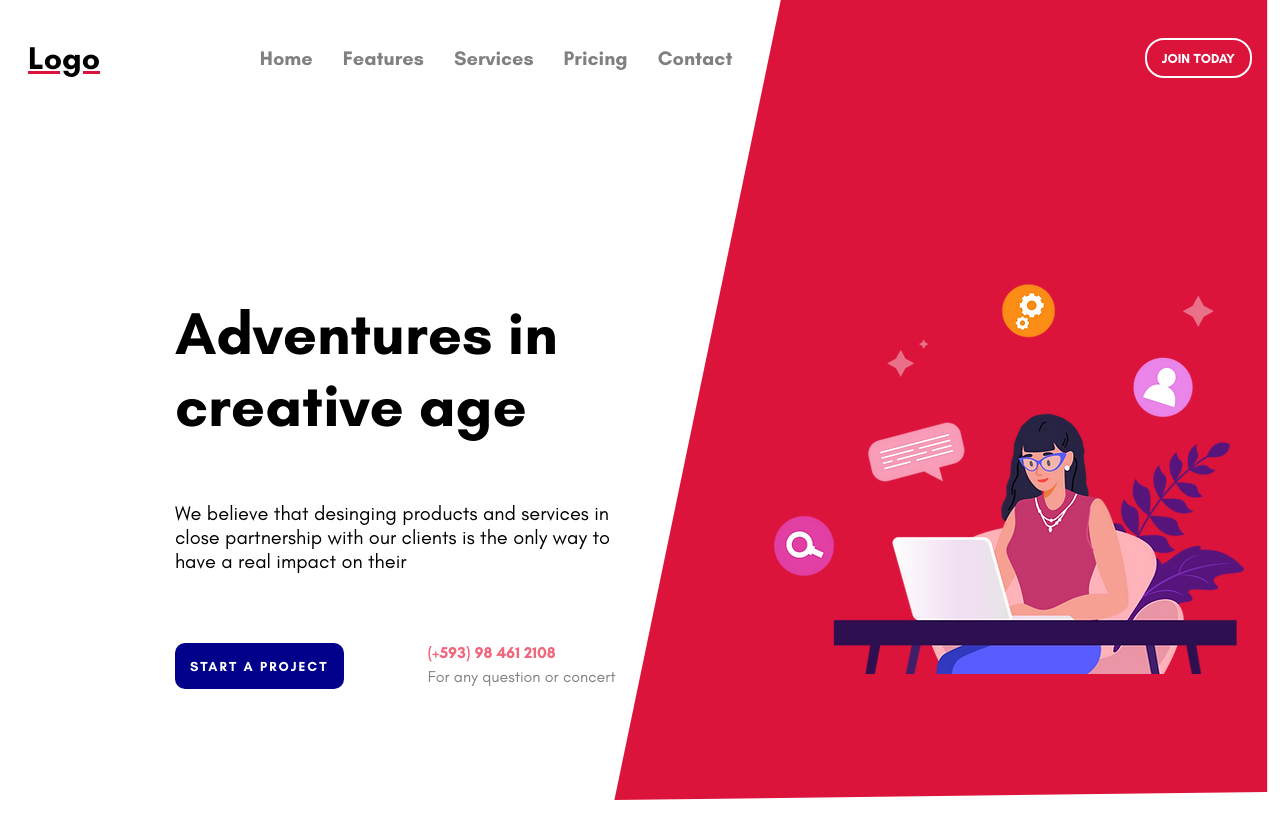
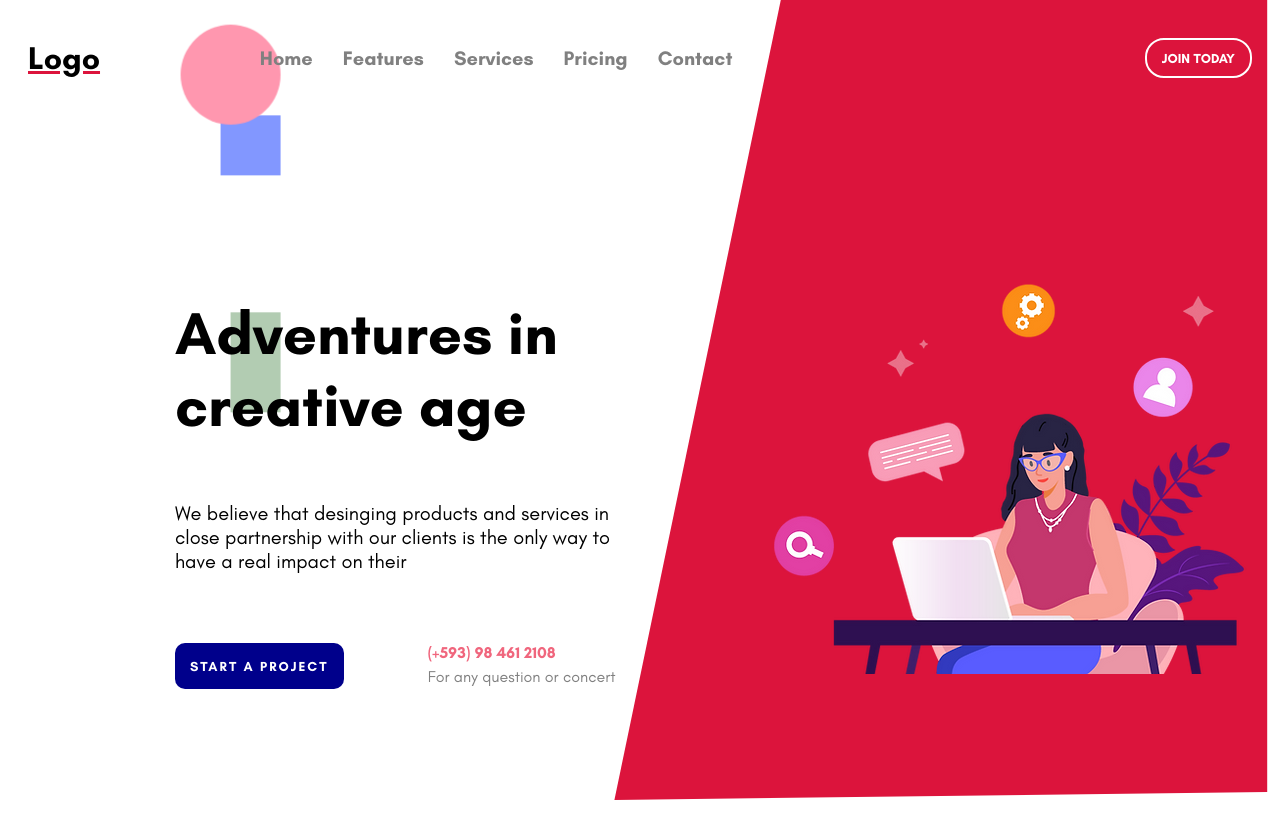
Before and after one commit to lODIN007l/Styled-react, a React (Vite) app: page / in a window 1280 px wide. Built offline with nearby package versions, Linux system fonts and the light colour scheme.

Commit message:
animation shape

```diff
--- /dev/null
+++ b/src/components/AnimatedShape.jsx
@@ -0,0 +1,74 @@
+import React from "react";
+import styled from "@emotion/styled";
+
+const Square = styled.div`
+  width: 60px;
+  height: 60px;
+  background-color: #4e6bff;
+  /* background-color: #000000; */
+  opacity: 0.7;
+  position: absolute;
+  top: -60px;
+  left: -60px;
+  z-index: -1;
+
+  animation: square 25s linear alternate infinite;
+
+  @keyframes square {
+    to {
+      transform: translate(100vw, 100vh);
+    }
+  }
+`;
+
+const Circle = styled.div`
+  width: 100px;
+  height: 100px;
+  background-color: #ff97af;
+  border-radius: 50%;
+  /* opacity: 0.7; */
+  position: absolute;
+  top: 200px;
+  left: -100px;
+  z-index: -1;
+
+  animation: cricle 25s linear alternate infinite;
+
+  @keyframes cricle {
+    to {
+      transform: translate(100vw, -100vh);
+    }
+  }
+`;
+
+const Rectangle = styled.div`
+  width: 50px;
+  height: 100px;
+  background-color: #669966;
+
+  opacity: 0.5;
+  position: absolute;
+  top: 400px;
+  left: -50px;
+  z-index: -1;
+
+  animation: rectanglee 25s linear alternate infinite;
+
+  @keyframes rectanglee {
+    to {
+      transform: translate(100vw, -50vh);
+    }
+  }
+`;
+
+const AnimatedShape = () => {
+  return (
+    <>
+      <Square />
+      <Circle />
+      <Rectangle />
+    </>
+  );
+};
+
+export default AnimatedShape;
--- a/src/components/Intro.jsx
+++ b/src/components/Intro.jsx
@@ -1,6 +1,7 @@
 import React from "react";
 import styled from "@emotion/styled";
 import Woman from "../img/mujer.png";
+import AnimatedShape from "./AnimatedShape";
 const Contenedor = styled.div`
   height: calc(100vh - 50px);
   margin-top: 20px;
@@ -83,6 +84,7 @@ const Intro = () => {
       </Left>
       <Rigth>
         <Imagen src={Woman}></Imagen>
+        <AnimatedShape />
       </Rigth>
     </Contenedor>
   );
```
